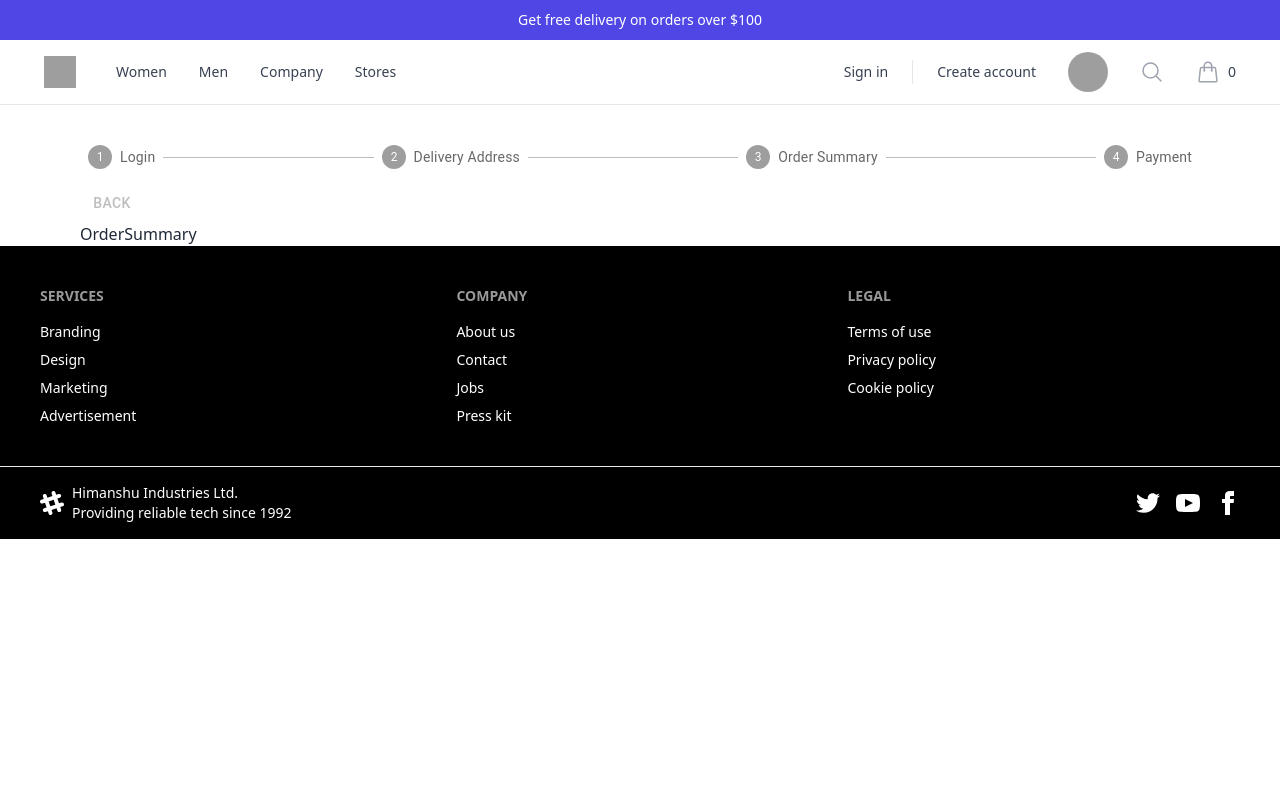
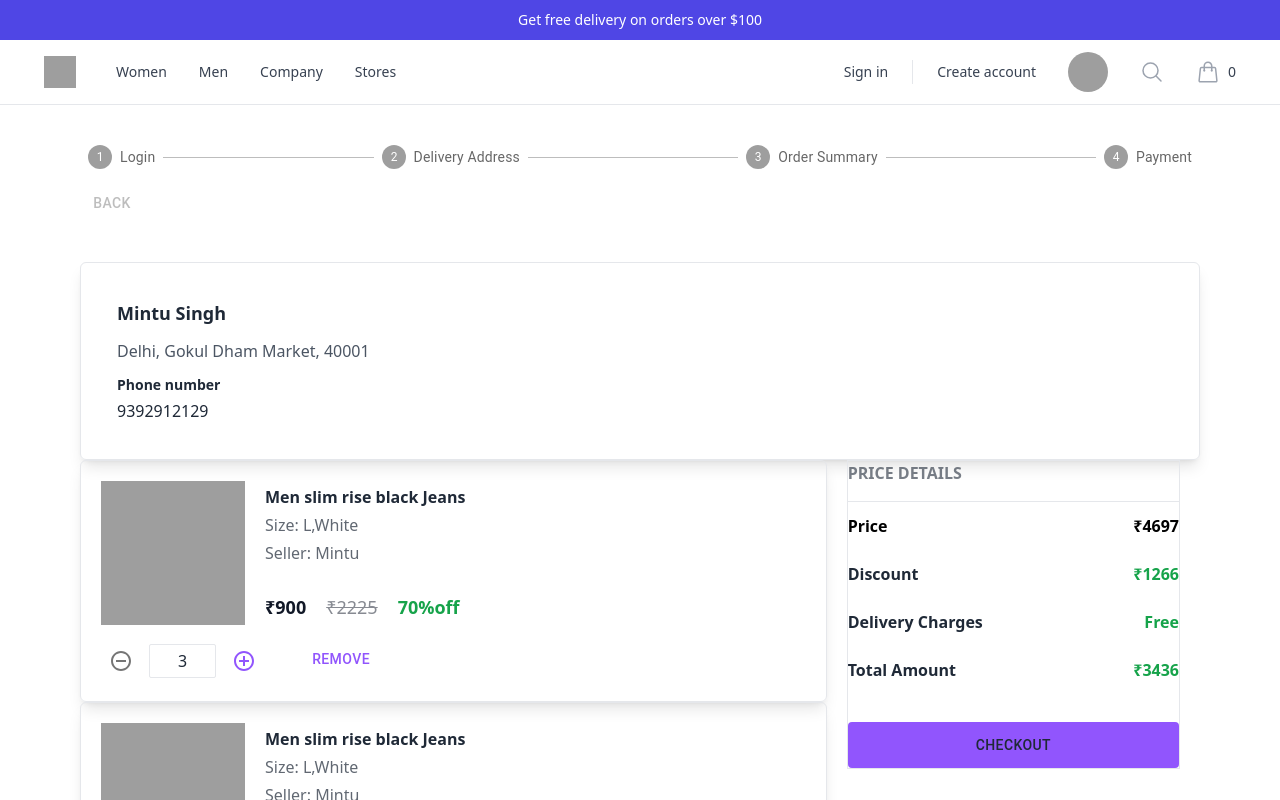
Before and after one commit to HimanshuCodez/Ecommerce-project, a React (Vite) app in the folder Frontend/: page / in a window 1280 px wide. Shown: the top 800 px of the page. Built offline with nearby package versions, Linux system fonts and the light colour scheme; grey boxes are pictures that could not be loaded.

Commit message:
order summary page added

```diff
--- a/Frontend/src/customer/components/AddressCard/AddressCard.jsx
+++ b/Frontend/src/customer/components/AddressCard/AddressCard.jsx
@@ -1,9 +1,16 @@
-import React from 'react'
+import React from "react";
 
 const AddressCard = () => {
   return (
-    <div>AddressCard</div>
-  )
-}
+    <div className="p-4 bg-white rounded-md  space-y-3">
+      <p className="text-lg font-semibold">Mintu Singh</p>
+      <p className="text-gray-600">Delhi, Gokul Dham Market, 40001</p>
+      <div className="space-y-1">
+        <p className="text-sm font-semibold">Phone number</p>
+        <p className="text-gray-800">9392912129</p>
+      </div>
+    </div>
+  );
+};
 
-export default AddressCard
+export default AddressCard;
--- a/Frontend/src/customer/components/Checkout/Checkout.jsx
+++ b/Frontend/src/customer/components/Checkout/Checkout.jsx
@@ -72,7 +72,7 @@ export default function Checkout() {
 
 
           </Box>
-          <div>
+          <div className='mt-10'>
             {step==2?<DeliveryAddressForm/>:<OrderSummary/>}
           </div>
         </React.Fragment>
--- a/Frontend/src/customer/components/Checkout/OrderSummary.jsx
+++ b/Frontend/src/customer/components/Checkout/OrderSummary.jsx
@@ -1,8 +1,58 @@
 import React from 'react'
-
+import AddressCard from '../AddressCard/AddressCard.jsx'
+import CartItem from "../Cart/CartItem";
+import { Button } from "@mui/material";
 const OrderSummary = () => {
   return (
-    <div>OrderSummary</div>
+    <div>
+      <div className='p-5 shadow-lg rounded-md border'>
+        <AddressCard/>
+      </div>
+      <div>
+      <div className="lg:grid grid-cols-3  relative">
+        <div className="col-span-2">
+          {" "}
+          {[1,1,1,1].map((item)=><CartItem />)}
+        </div>
+
+        <div className=" px-5 sticky top-0 h-[100vh] mt-5 lg:mt-0 ">
+          <div className="border ">
+            <p className="uppercase font-bold opacity-60 pb-4">Price details</p>
+           <hr/>
+           <div className="space-y-3 font-semibold mb-10">
+            <div className="flex justify-between pt-3 text-black">
+                <span>Price</span>
+                <span>₹4697</span>
+
+            </div>
+            <div className="flex justify-between pt-3 ">
+                <span>Discount</span>
+                <span className="text-green-600">₹1266</span>
+
+            </div>
+            <div className="flex justify-between pt-3 ">
+                <span>Delivery Charges</span>
+                <span className="text-green-600">Free</span>
+
+            </div>
+            <div className="flex justify-between pt-3 font-bold">
+                <span>Total Amount</span>
+                <span className="text-green-600">₹3436</span>
+
+            </div>
+           </div>
+           <Button
+                  color="secondary"
+                  variant="contained " className='w-full mt-5'
+                  sx={{ px: "2.5rem", py: "0.7rem", bgcolor: "#9155fd" }}
+                >
+                  Checkout
+                </Button>
+          </div>
+        </div>
+      </div>
+    </div>
+    </div>
   )
 }
 
```
